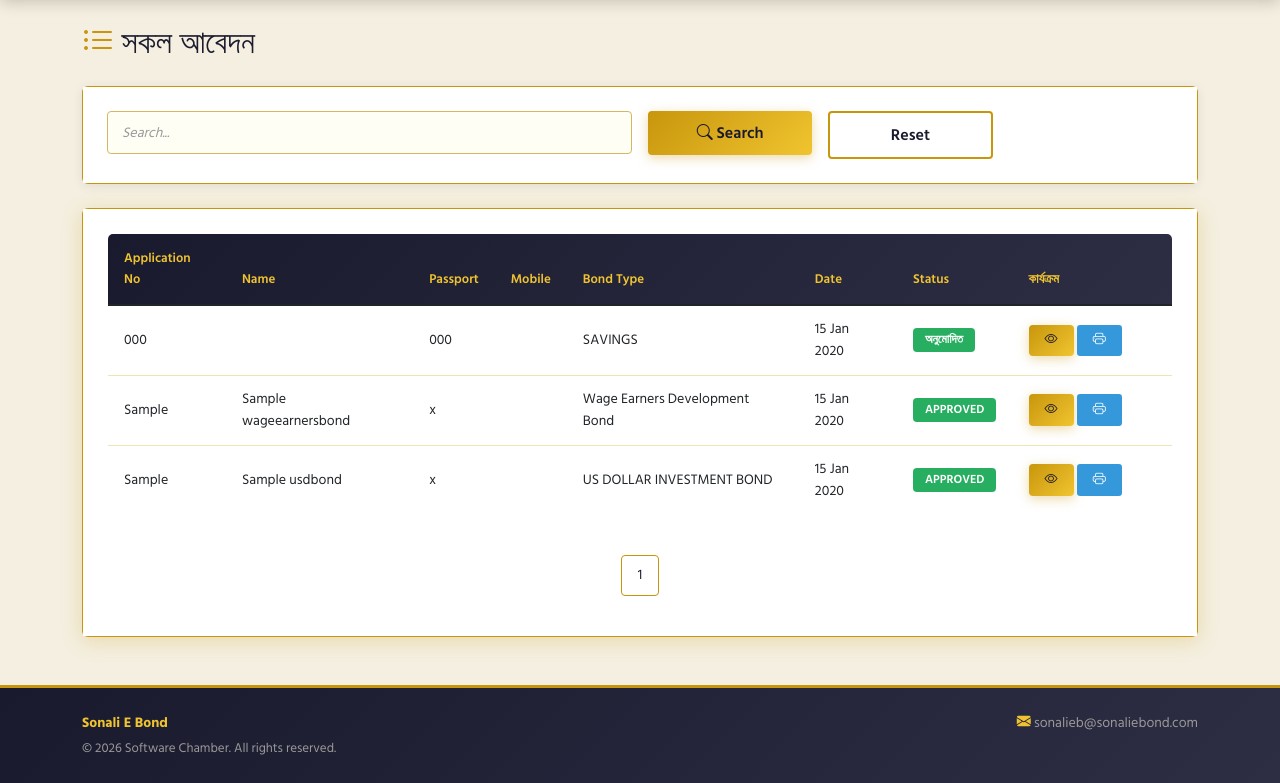
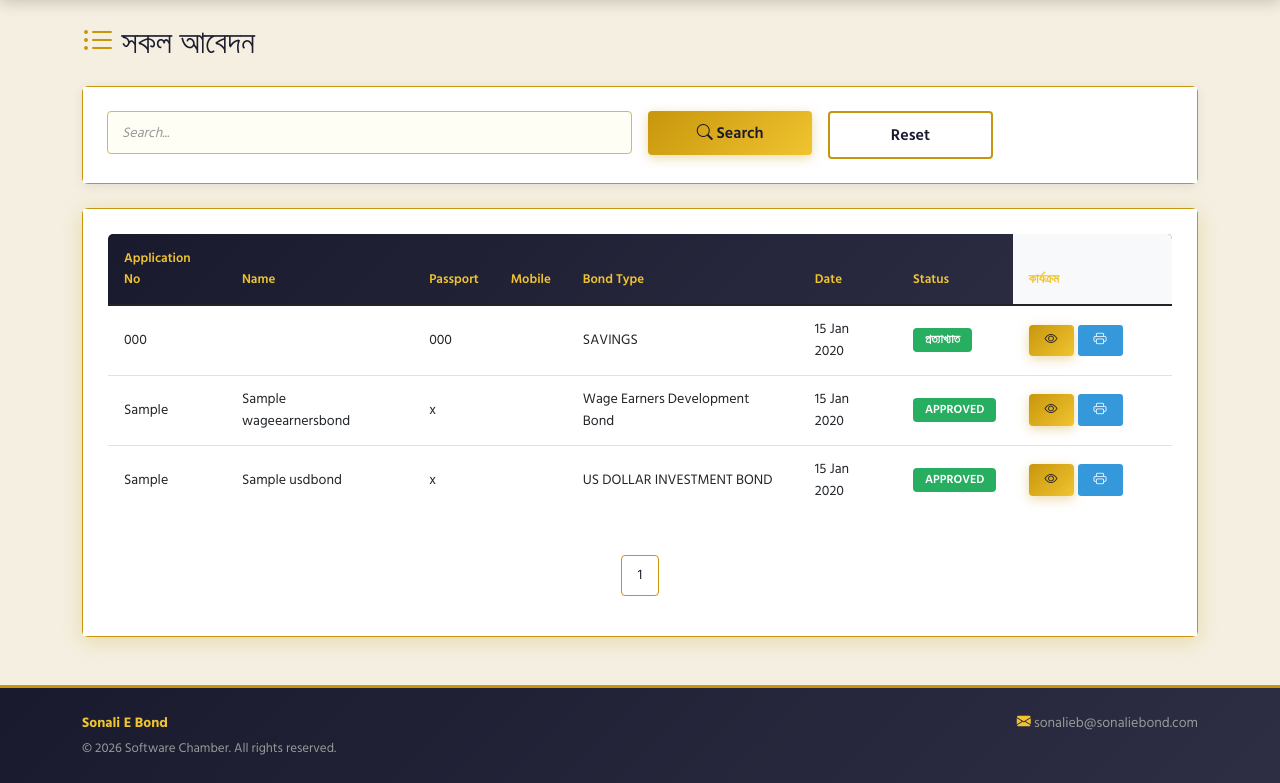
Before and after one commit to Md-Iqbal/seci-project, a Django app: page /applications/ in a window 1280 px wide. Shown: the part 71-854 px from the top of the page. Run offline with Django 4.2, Linux system fonts and the light colour scheme; a user stored in the database is signed in; tables that the repository leaves empty hold one stand-in row (values such as "Sample post"); parts of the project's set-up code (start-up, migrations or seed data) failed here and were passed over; some libraries are stand-ins or nearby versions; some web fonts are replaced.

Commit message:
action button mobile view added

```diff
--- a/templates/accounts/application_list.html
+++ b/templates/accounts/application_list.html
@@ -1,9 +1,61 @@
 {% extends 'base.html' %}
 {% load static %}
+{% block title %}
+{{ page_title }}
+{%endblock %}
+{% block content %}
+<style>
+  /* Responsive table wrapper */
+  .table-responsive {
+    overflow-x: auto;
+    -webkit-overflow-scrolling: touch;
+  }
 
-{% block title %}{{ page_title }}{% endblock %}
+  /* Keep the actions column visible while scrolling horizontally */
+  .table-responsive .table th:last-child,
+  .table-responsive .table td:last-child {
+    position: sticky;
+    right: 0;
+    z-index: 2;
+    min-width: 160px;
+    white-space: nowrap;
+    background: #fff;
+    box-shadow: -4px 0 6px rgba(0, 0, 0, 0.08);
+  }
 
-{% block content %}
+  /* Header should remain above table body cells */
+  .table-responsive .table thead th:last-child {
+    z-index: 3;
+    background: #f8f9fa;
+  }
+
+  /* Make action buttons compact on small screens */
+  @media (max-width: 767.98px) {
+    .table-responsive .table th:last-child,
+    .table-responsive .table td:last-child {
+      min-width: 120px;
+      padding-left: 6px;
+      padding-right: 6px;
+    }
+
+    .table-responsive .table td:last-child .btn {
+      padding: 0.25rem 0.4rem;
+      margin: 1px;
+    }
+  }
+  .action-buttons {
+    display: flex;
+    align-items: center;
+    gap: 4px;
+    flex-wrap: nowrap;
+}
+
+@media (max-width: 767.98px) {
+    .action-buttons {
+        flex-wrap: wrap;
+    }
+}
+</style>
 <h2 class="bn-text mb-4">
   <i class="bi bi-list-ul text-gold"></i> {{ page_title }}
 </h2>
@@ -12,8 +64,7 @@
 <div class="card mb-4 border-gold">
   <div class="card-body">
     <form method="get" class="row g-3">
-
-            <input type="hidden" name="type" value="{{ status_filter }}">
+      <input type="hidden" name="type" value="{{ status_filter }}" />
 
       <div class="col-md-6">
         <input
@@ -21,7 +72,8 @@
           name="search"
           class="form-control"
           placeholder="Search..."
-                    value="{{ search_query }}">
+          value="{{ search_query }}"
+        />
       </div>
 
       <div class="col-md-2">
@@ -35,20 +87,16 @@
           Reset
         </a>
       </div>
-
     </form>
   </div>
 </div>
 
 <div class="card border-gold shadow-gold">
   <div class="card-body">
-
     <div class="table-responsive">
       <table class="table table-hover">
-
         <thead>
           <tr>
-
             {% if app.app_type == "Account" %}
             <th>আবেদন নং</th>
             <th>নাম</th>
@@ -67,17 +115,17 @@
             <th>Status</th>
             {% endif %}
 
+            {% comment %} <th>
+                কার্যক্রম
+            </th> {% endcomment %}
             <th width="160">কার্যক্রম</th>
-
           </tr>
         </thead>
 
         <tbody>
-
           {% for app in page_obj %}
 
           <tr>
-
             {% if app.app_type == "Account" %}
 
             <td>{{ app.application_number }}</td>
@@ -87,14 +135,11 @@
             <td>{{ app.account_type }}</td>
             <td>{{ app.application_date|date:"d M Y" }}</td>
             <td>
-                                <span class="badge bg-{% if app.status == 'APPROVED' %}success{% elif app.status == 'REJECTED' %}danger{% else %}warning{% endif %}">
-                                    {% if app.status == "PENDING" %}
-                                        অপেক্ষমাণ
-                                    {% elif app.status == "APPROVED" %}
-                                        অনুমোদিত
-                                    {% else %}
-                                        প্রত্যাখ্যাত
-                                    {% endif %}
+              <span
+                class="badge bg-{% if app.status == 'APPROVED' %}success{% elif app.status == 'REJECTED' %}danger{% else %}warning{% endif %}"
+              >
+                {% if app.status == "PENDING" %} অপেক্ষমাণ {% elif app.status ==
+                "APPROVED" %} অনুমোদিত {% else %} প্রত্যাখ্যাত {% endif %}
               </span>
             </td>
 
@@ -112,59 +157,72 @@
             {% endif %}
             <td>{{ app.application_date|date:"d M Y" }}</td>
             <td>
-                                <span class="badge bg-{% if app.status == 'APPROVED' %}success{% elif app.status == 'REJECTED' %}danger{% else %}warning{% endif %}">
+              <span
+                class="badge bg-{% if app.status == 'APPROVED' %}success{% elif app.status == 'REJECTED' %}danger{% else %}warning{% endif %}"
+              >
                 {{ app.status }}
               </span>
             </td>
 
             {% endif %}
 
-                        <td>
-
+            <td class="actions-cell">
+                <div class="action-buttons">
               {% if app.app_type == "Account" %}
 
-                            <a href="{% url 'application_detail' app.application_number %}"
-                            class="btn btn-sm btn-primary">
+              <a
+                href="{% url 'application_detail' app.application_number %}"
+                class="btn btn-sm btn-primary"
+              >
                 <i class="bi bi-eye"></i>
               </a>
 
               {% if app.status == 'PENDING' %}
-                            <a href="{% url 'process_application' app.application_number %}"
-                            class="btn btn-sm btn-success">
+              <a
+                href="{% url 'process_application' app.application_number %}"
+                class="btn btn-sm btn-success"
+              >
                 <i class="bi bi-check-circle"></i>
               </a>
               {% endif %}
 
-                            <a href="{% url 'print_application' app.application_number %}"
+              <a
+                href="{% url 'print_application' app.application_number %}"
                 target="_blank"
-                            class="btn btn-sm btn-info">
+                class="btn btn-sm btn-info"
+              >
                 <i class="bi bi-printer"></i>
               </a>
 
               {% else %}
 
-                            <a href="{% url 'application_detail_public' app.application_no %}"
-                            class="btn btn-sm btn-primary">
+              <a
+                href="{% url 'application_detail_public' app.application_no %}"
+                class="btn btn-sm btn-primary"
+              >
                 <i class="bi bi-eye"></i>
               </a>
 
               {% if app.status == 'PENDING' %}
-                            <a href="{% url 'process_applicationBond' app.application_no %}"
-                            class="btn btn-sm btn-success">
+              <a
+                href="{% url 'process_applicationBond' app.application_no %}"
+                class="btn btn-sm btn-success"
+              >
                 <i class="bi bi-check-circle"></i>
               </a>
               {% endif %}
 
-                            <a href="{% url 'print_application_html' app.application_no %}"
+              <a
+                href="{% url 'print_application_html' app.application_no %}"
                 target="_blank"
-                            class="btn btn-sm btn-info">
+                class="btn btn-sm btn-info"
+              >
                 <i class="bi bi-printer"></i>
               </a>
 
               {% endif %}
-
+                </div>
             </td>
-
           </tr>
 
           {% empty %}
@@ -176,39 +234,34 @@
           </tr>
 
           {% endfor %}
-
         </tbody>
-
       </table>
     </div>
 
     <!-- Pagination -->
     <nav class="mt-4">
-
       <ul class="pagination justify-content-center">
-
         {% if page_obj.has_previous %}
-                    <a class="page-link"
-                    href="?type={{ status_filter }}&search={{ search_query }}&page={{ page_obj.previous_page_number }}">
+        <a
+          class="page-link"
+          href="?type={{ status_filter }}&search={{ search_query }}&page={{ page_obj.previous_page_number }}"
+        >
           Previous
         </a>
         {% endif %}
 
-                    <span class="page-link active">
-                        {{ page_obj.number }}
-                    </span>
+        <span class="page-link active"> {{ page_obj.number }} </span>
 
         {% if page_obj.has_next %}
-                    <a class="page-link"
-                    href="?type={{ status_filter }}&search={{ search_query }}&page={{ page_obj.next_page_number }}">
+        <a
+          class="page-link"
+          href="?type={{ status_filter }}&search={{ search_query }}&page={{ page_obj.next_page_number }}"
+        >
           Next
         </a>
         {% endif %}
-
       </ul>
-
     </nav>
-
   </div>
 </div>
 
```
Also changed, not shown: 2 other files. Lines whose indentation alone changed are shown as unchanged.
